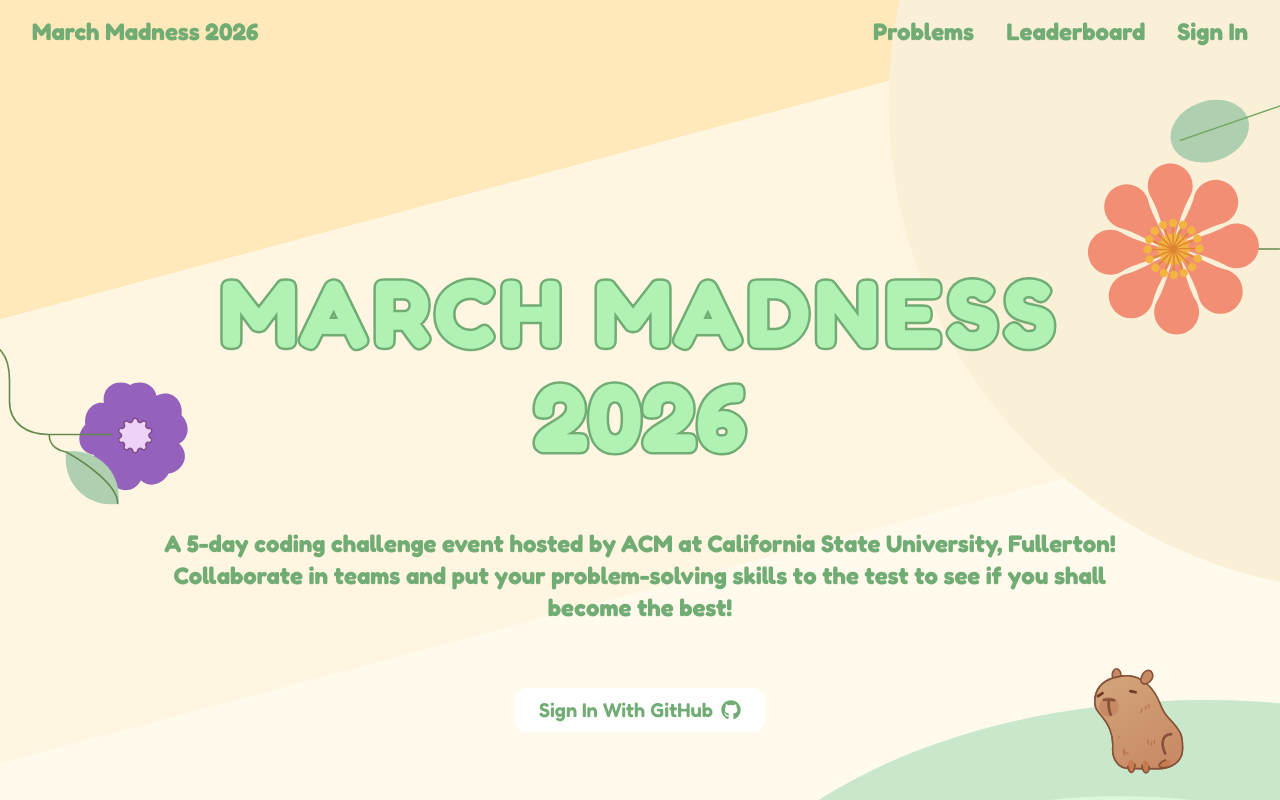
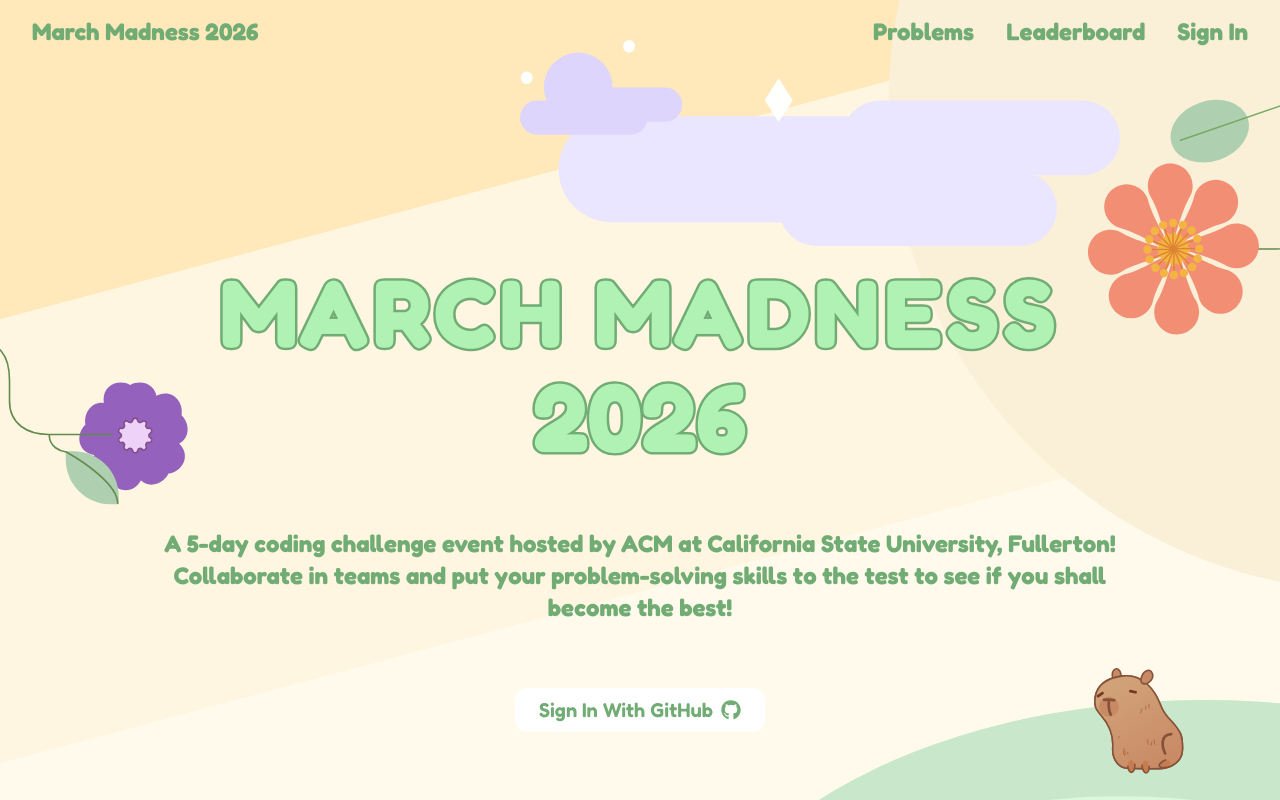
Before and after one commit to MarkRyanGarcia/acm-march-madness-2026, a React (Vite) app in the folder frontend/: page / in a window 1280 px wide. Shown: the top 800 px of the page. Built offline with nearby package versions, Linux system fonts and the light colour scheme; no server answers; a web font is replaced by a local one.

Commit message:
feat: add cloud1 to landing

```diff
--- a/frontend/src/routes/index.tsx
+++ b/frontend/src/routes/index.tsx
@@ -59,6 +59,10 @@ function LandingPage() {
 
                 <div className="-z-10">
                     <img
+                        src="/cloud1.svg"
+                        className="absolute right-40 top-10 md:top-10 w-55 md:w-120 lg:w-150"
+                    />
+                    <img
                         src="/hibiscus1.svg"
                         className="absolute right-0 top-0 md:top-10 w-24 sm:w-32 md:w-40 lg:w-48"
                     />
```
Also changed, not shown: frontend/public/cloud1.svg (added).
